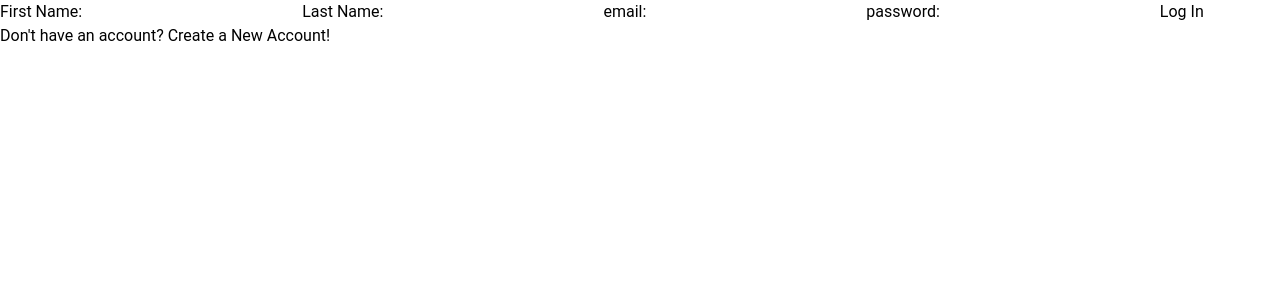
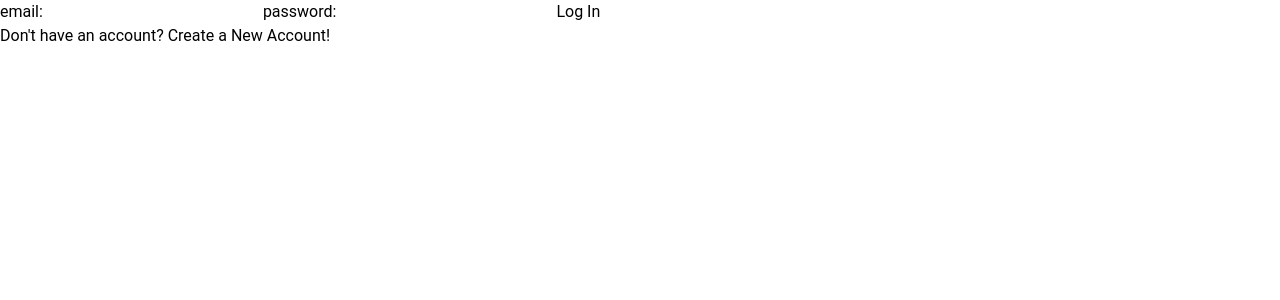
Before and after one commit to krishnapk7/WebApp, a React (Vite) app in the folder client/: page /login in a window 1280 px wide. Shown: the top 300 px of the page. Built offline with nearby package versions, Linux system fonts and the light colour scheme.

Commit message:
Remove Unneccessary Fields From Login Screen

```diff
--- a/client/src/screens/LoginScreen.tsx
+++ b/client/src/screens/LoginScreen.tsx
@@ -3,8 +3,6 @@ import { useNavigate, Link } from "react-router-dom";
 import { auth_post } from "../authentication";
 
 const LoginScreen = () => {
-    const [firstName, setFirstName] = useState('');
-    const [lastName, setLastName] = useState('');
     const [email, setEmail] = useState('');
     const [password, setPassword] = useState('');
     const navigate = useNavigate();
@@ -12,8 +10,6 @@ const LoginScreen = () => {
     const login = async (e: { preventDefault: () => void; }) => {
         e.preventDefault();
         const body = {
-          firstName: firstName,
-          lastName: lastName,
           email: email,
           password: password,
         }
@@ -25,10 +21,6 @@ const LoginScreen = () => {
 
     return(
         <form>
-            <label>First Name:</label>
-            <input value={firstName} onChange={(e) => setFirstName(e.target.value)} type="firstName" id="firstName" name="firstName" />
-            <label>Last Name:</label>
-            <input value={lastName} onChange={(e) => setLastName(e.target.value)} type="lastName" id="lastName" name="lastName" />
             <label>email:</label>
             <input value={email} onChange={(e) => setEmail(e.target.value)} type="email" id="email" name="email" />
             <label>password:</label>
```
Also changed, not shown: 2 other files (tests, documents, lock files or other folders).
